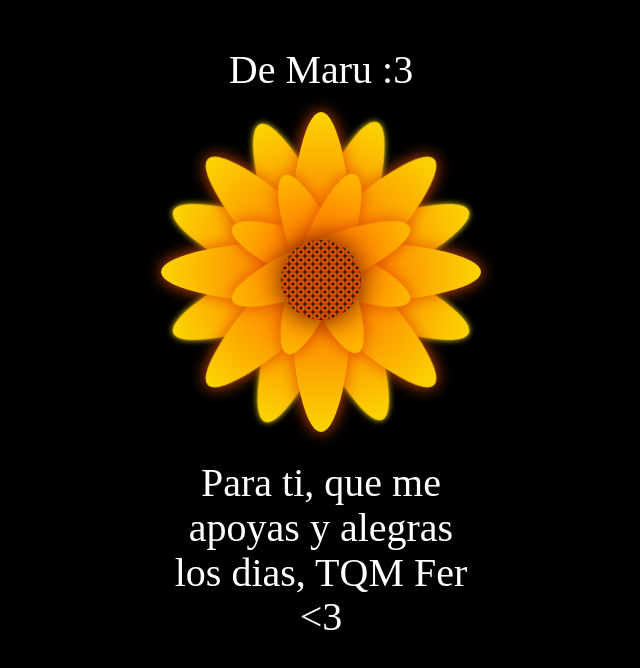
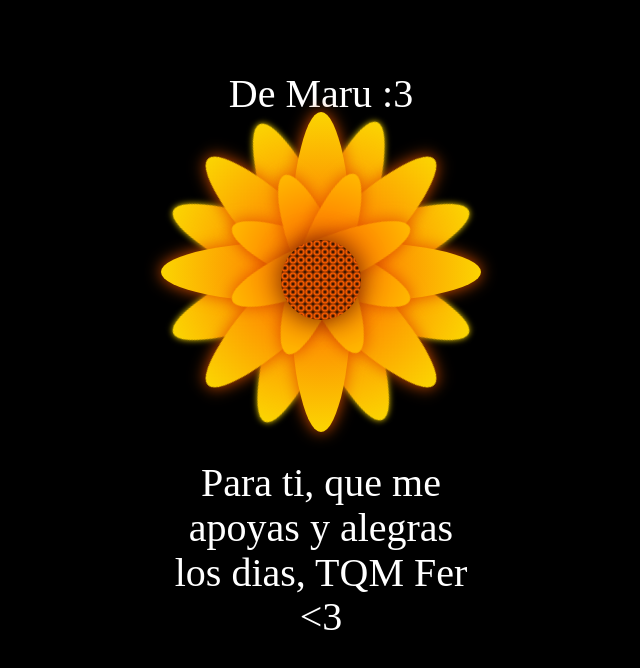
Before and after one commit to MaruDev32/21Sep, a plain HTML site: page index.html in a window 1280 px wide. Shown: the whole page, without its empty margins (319-959 px from the left). Drawn offline with Linux system fonts and the light colour scheme.

Commit message:
Update style.css

```diff
--- a/style.css
+++ b/style.css
@@ -30,7 +30,7 @@ body {
 }
 
 .text-above {
-    top: -120px;
+    top: -105px;
 }
 
 .text-below {
```
